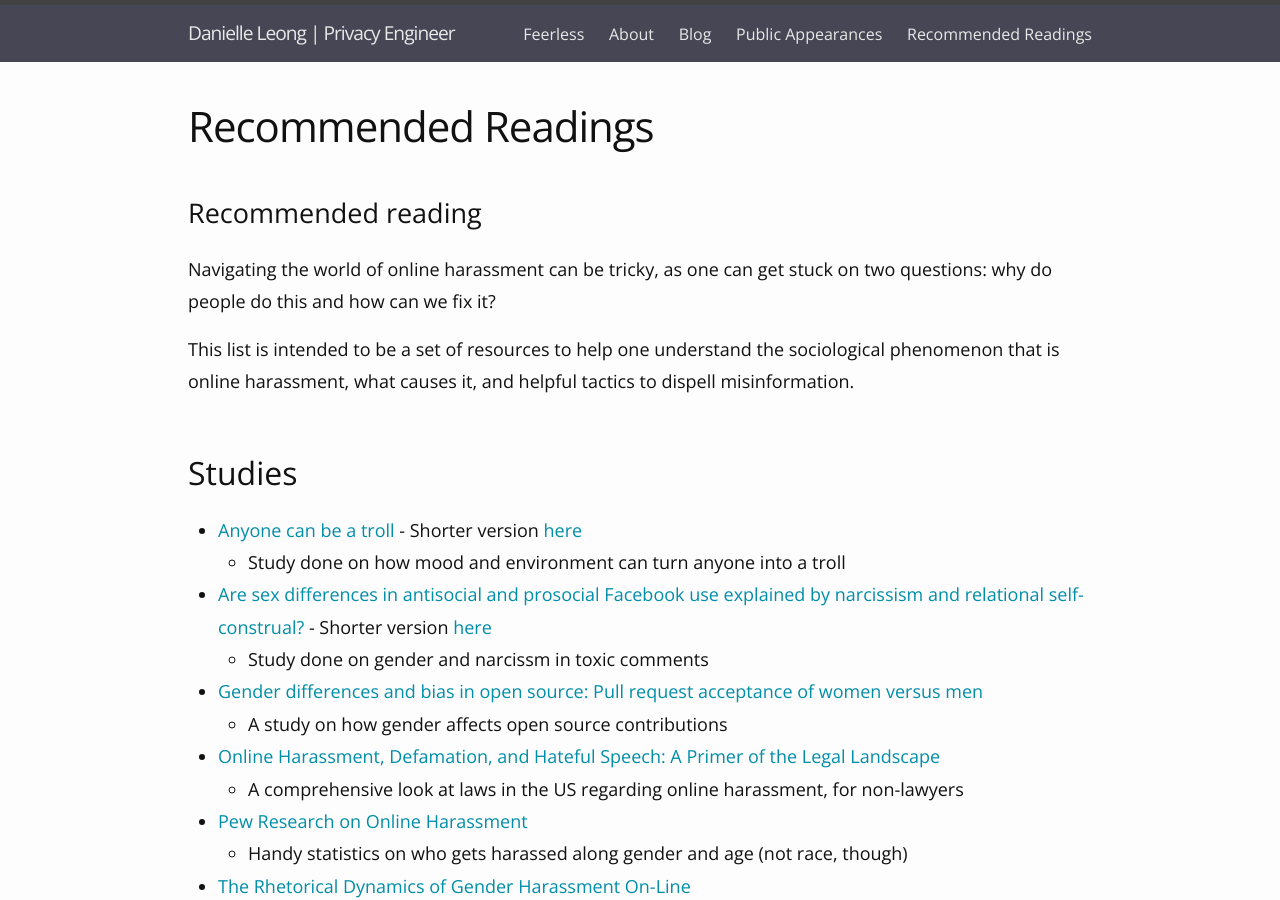
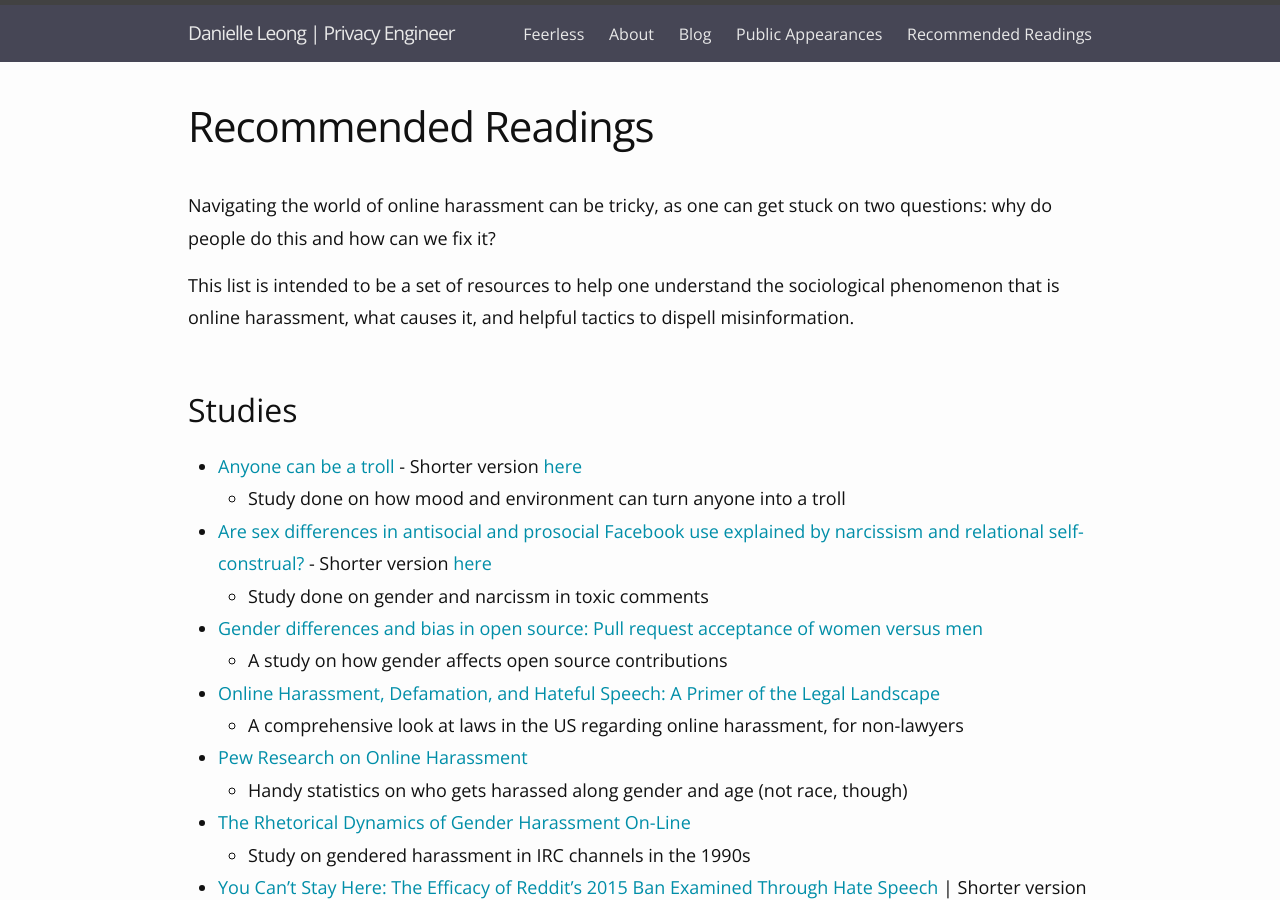
Before and after one commit to dmleong/dmleong.github.io, a Jekyll site: the page built from recommended-readings.md, in a window 1280 px wide and 900 px high. Built offline with Jekyll 4.4.1, drawn with Linux system fonts in a browser that asks for light colours.

Commit message:
Remove dup title

```diff
--- a/recommended-readings.md
+++ b/recommended-readings.md
@@ -3,8 +3,6 @@ layout: page
 title: Recommended Readings
 permalink: /recommended-readings/
 ---
-
-# Recommended reading
 
 Navigating the world of online harassment can be tricky, as one can get stuck on two questions: why do people do this and how can we fix it?
 
```
